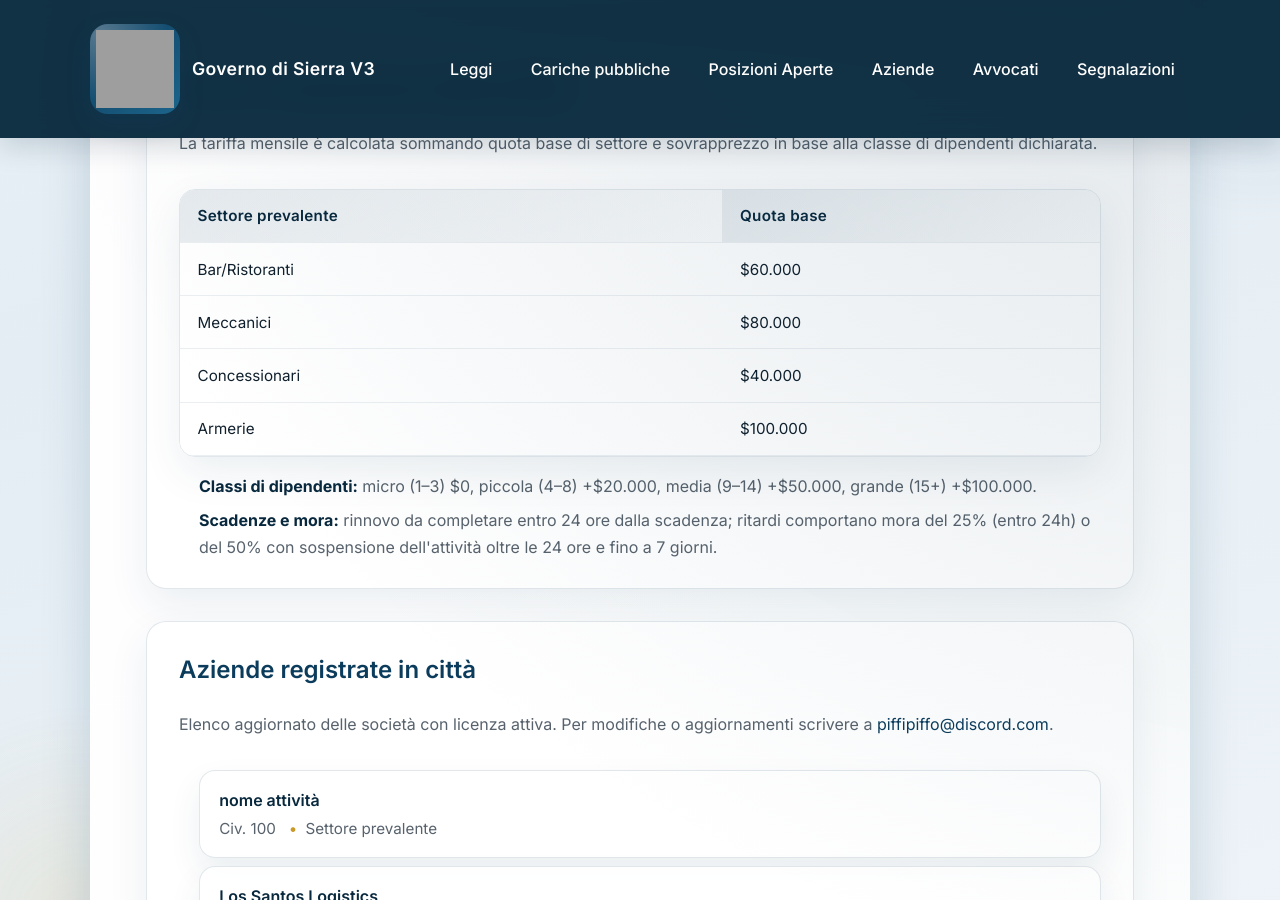
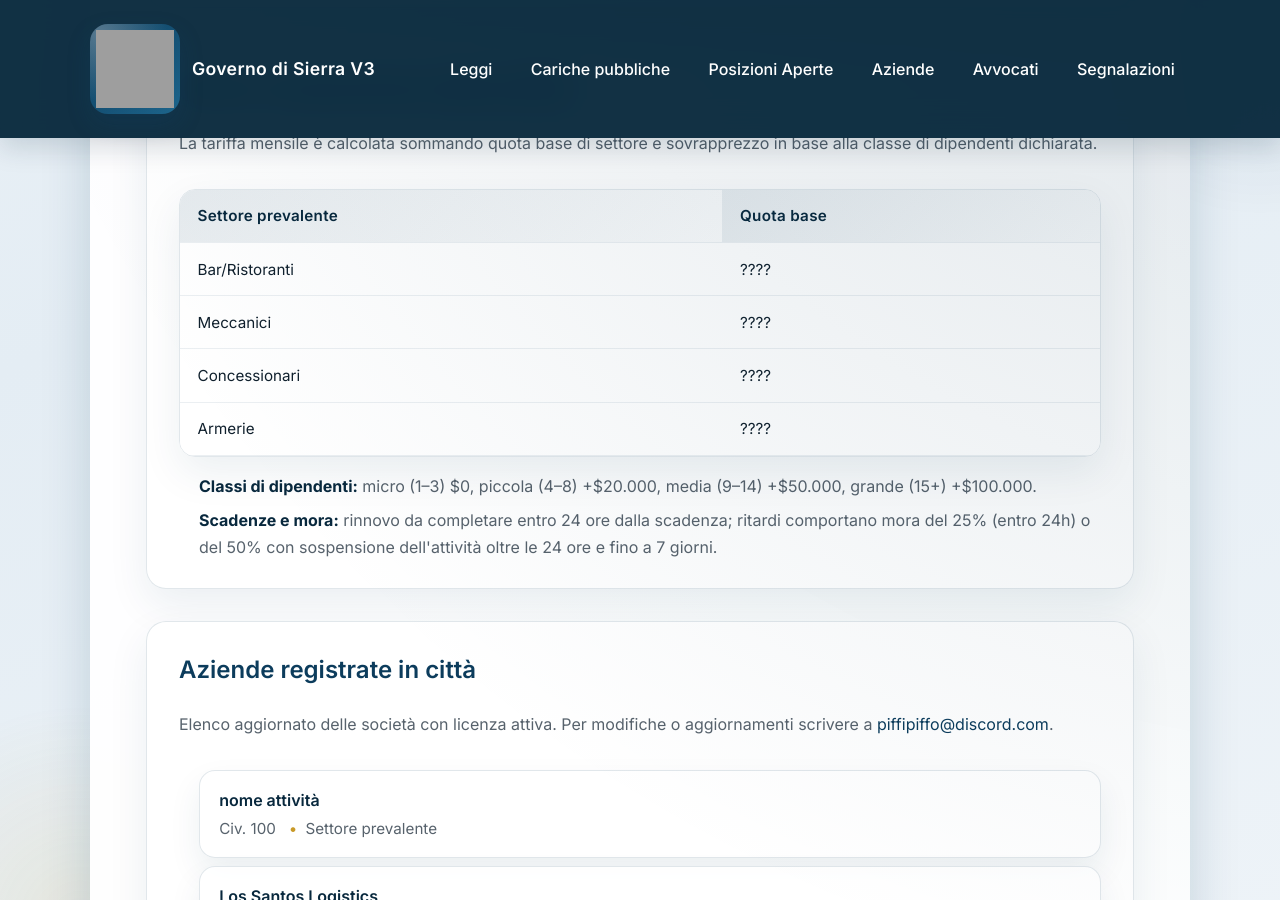
Before and after one commit to governo-sierra-v3/site, a Jekyll site: the page built from aziende.md, in a window 1280 px wide and 900 px high, scrolled down 1104 px. Built offline with Jekyll 4.4.1, drawn with Linux system fonts in a browser that asks for light colours; grey boxes are pictures that could not be loaded.

Commit message:
Update aziende.md

```diff
--- a/aziende.md
+++ b/aziende.md
@@ -34,19 +34,19 @@ description: Registrazione delle licenze aziendali nella Sierra V3
       <tbody>
         <tr>
           <td>Bar/Ristoranti</td>
-          <td>$60.000</td>
+          <td>????</td>
         </tr>
         <tr>
           <td>Meccanici</td>
-          <td>$80.000</td>
+          <td>????</td>
         </tr>
         <tr>
           <td>Concessionari</td>
-          <td>$40.000</td>
+          <td>????</td>
         </tr>
         <tr>
           <td>Armerie</td>
-          <td>$100.000</td>
+          <td>????</td>
         </tr>
       </tbody>
     </table>
```
